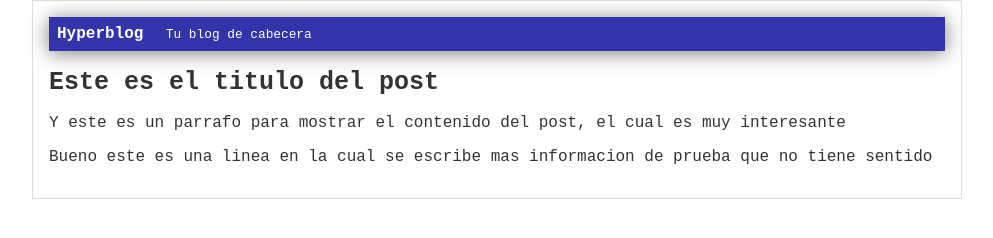
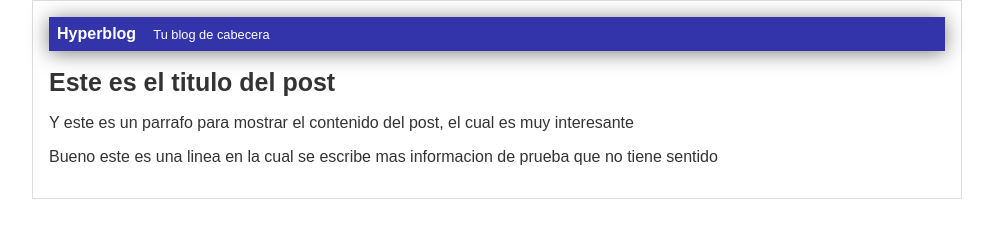
Before and after one commit to Ramon-Eduardo-Diaz/PaginaPrueba, a plain HTML site: page index.html in a window 1280 px wide. Shown: the whole page, without its empty margins (143-1136 px from the left). Drawn offline with Linux system fonts and the light colour scheme.

Commit message:
Cambio tipografia a Arial

```diff
--- a/css/estilos.css
+++ b/css/estilos.css
@@ -1,7 +1,7 @@
 body{
     color: #333;
     text-align: center;
-    font-family: 'Courier New';
+    font-family: 'Arial';
     font-size: 16px;
     margin: 0;
     padding: 0;
```
